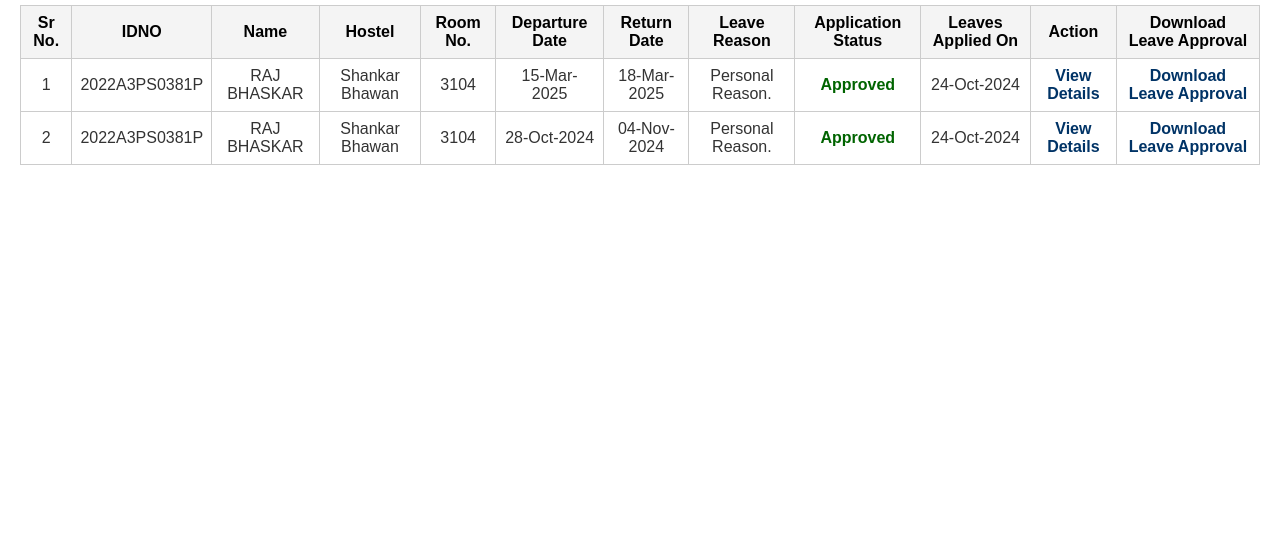
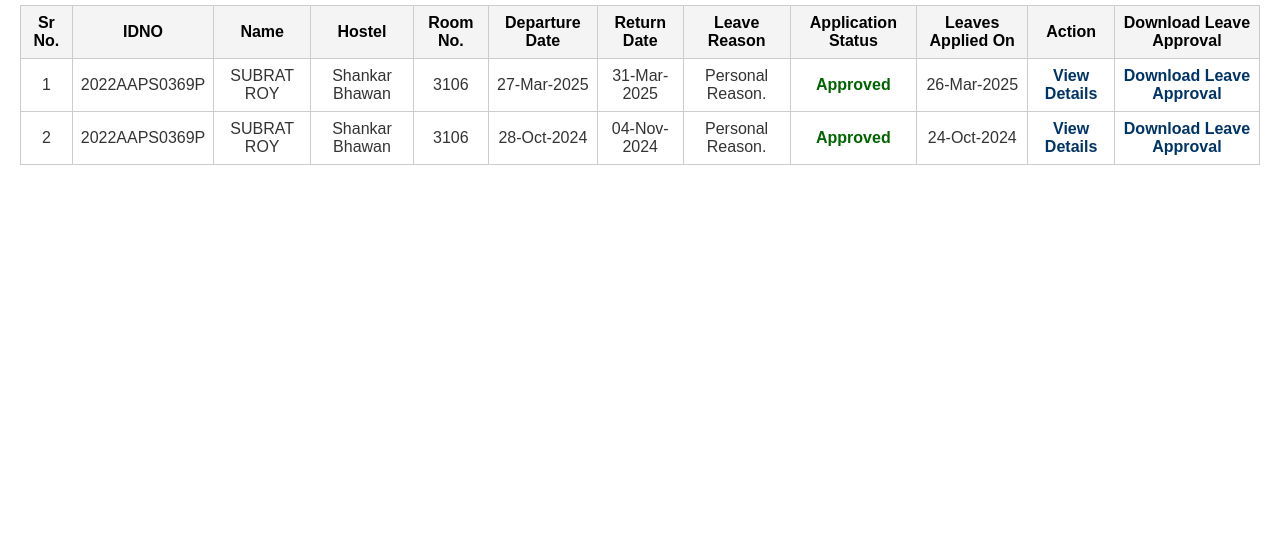
Before and after one commit to QuantumByteMaster/BITS, a plain HTML site: page index.html in a window 1280 px wide. Shown: the part 256-800 px from the top of the page. Drawn offline with Linux system fonts and the light colour scheme.

Commit message:
added subrats

```diff
--- a/index.html
+++ b/index.html
@@ -214,24 +214,24 @@
         <tbody>
           <tr>
             <td>1</td>
-            <td>2022A3PS0381P</td>
-            <td>RAJ BHASKAR</td>
+            <td>2022AAPS0369P</td>
+            <td>SUBRAT ROY</td>
             <td>Shankar Bhawan</td>
-            <td>3104</td>
-            <td>15-Mar-2025</td>
-            <td>18-Mar-2025</td>
+            <td>3106</td>
+            <td>27-Mar-2025</td>
+            <td>31-Mar-2025</td>
             <td>Personal Reason.</td>
             <td class="status-approved">Approved</td>
-            <td>24-Oct-2024</td>
+            <td>26-Mar-2025</td>
             <td><a href="#">View Details</a></td>
             <td><a href="#">Download Leave Approval</a></td>
           </tr>
           <tr>
             <td>2</td>
-            <td>2022A3PS0381P</td>
-            <td>RAJ BHASKAR</td>
+            <td>2022AAPS0369P</td>
+            <td>SUBRAT ROY</td>
             <td>Shankar Bhawan</td>
-            <td>3104</td>
+            <td>3106</td>
             <td>28-Oct-2024</td>
             <td>04-Nov-2024</td>
             <td>Personal Reason.</td>
```
